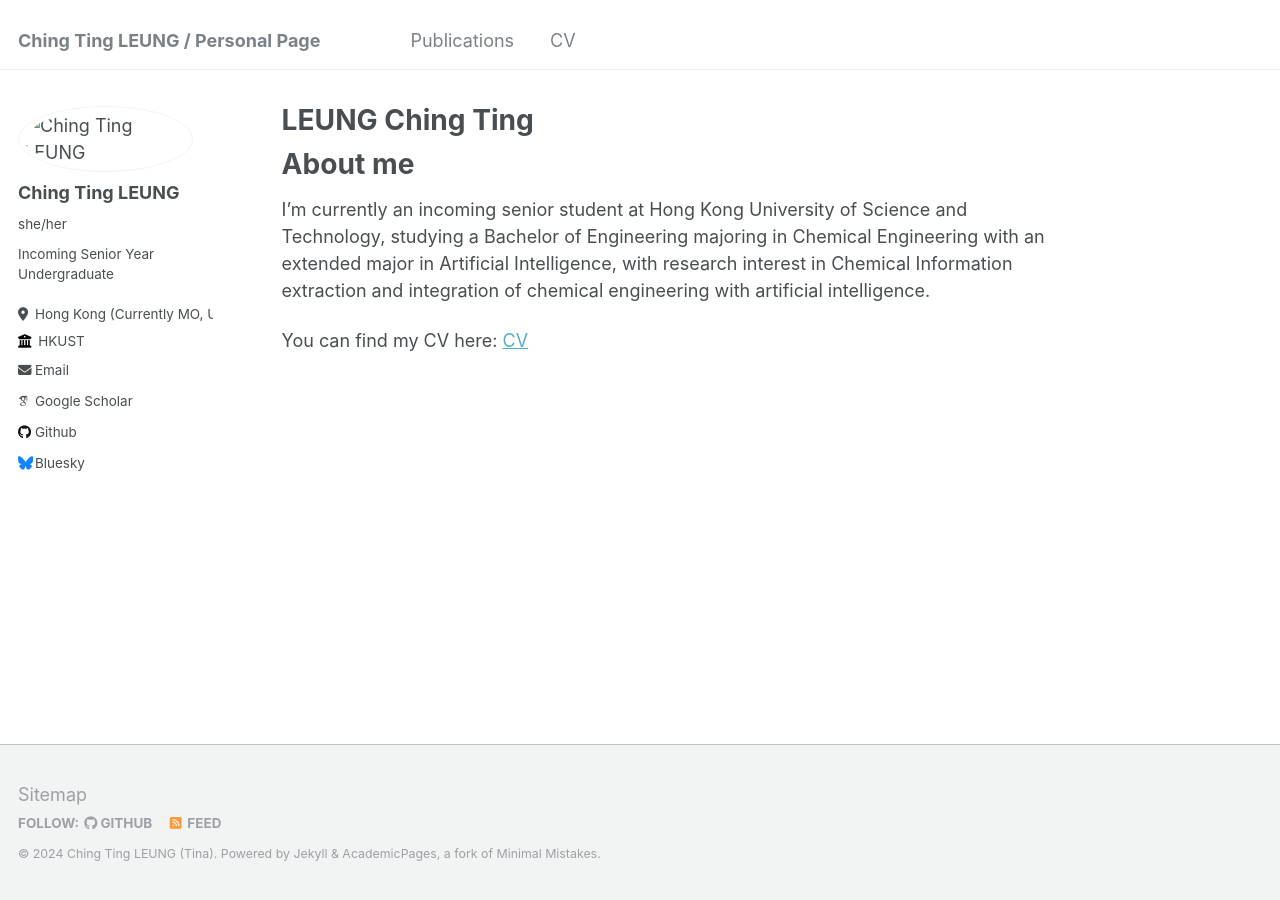
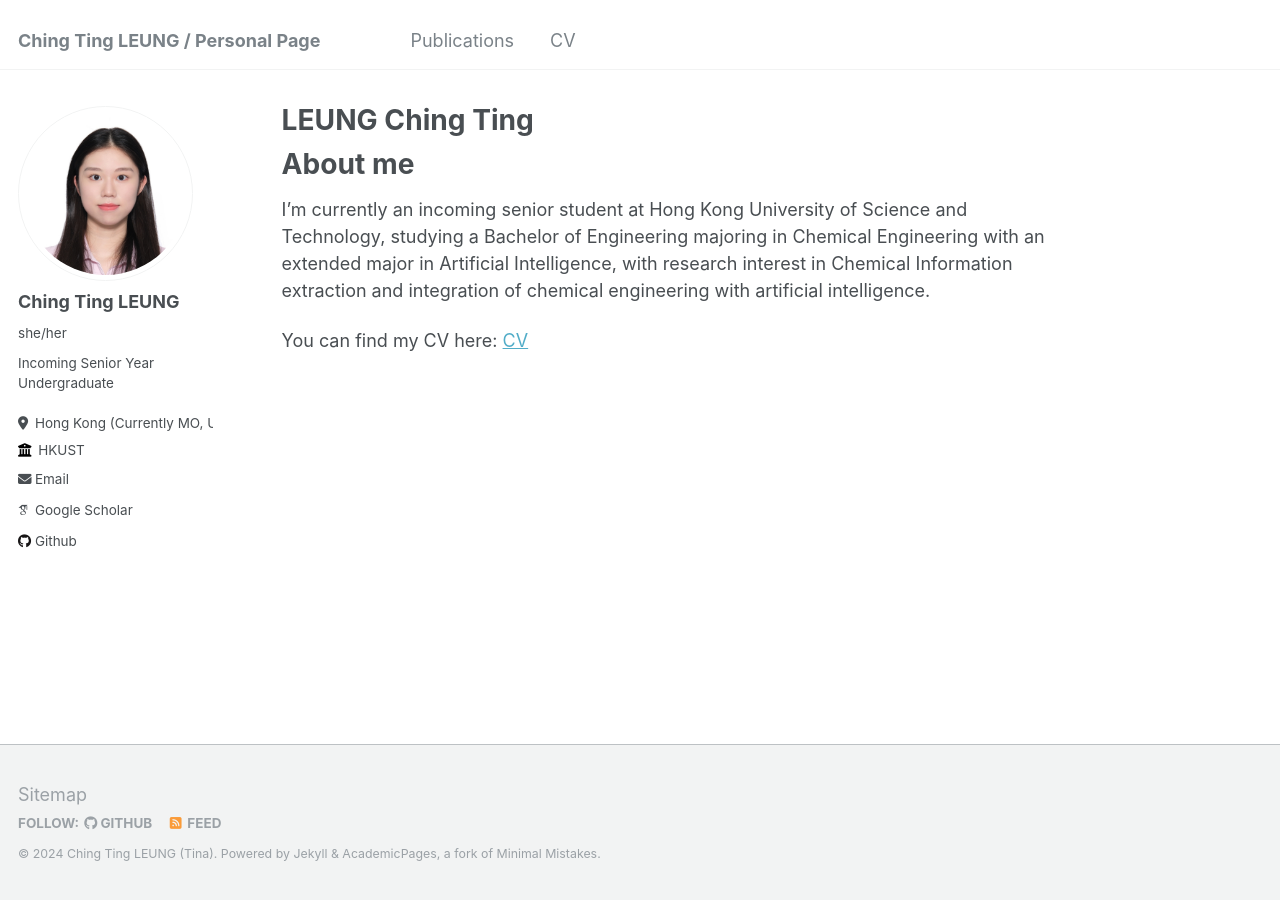
Before and after one commit to ting2025/ting2025.github.io, a Jekyll site: the page built from _pages/about.md, in a window 1280 px wide. Built offline with Jekyll 4.4.1, drawn with Linux system fonts in a browser that asks for light colours; some web fonts are replaced.

Commit message:
Update _config.yml

```diff
--- a/_config.yml
+++ b/_config.yml
@@ -21,7 +21,7 @@ repository               : "ting2025/ting2025.github.io"
 #               Additional customization can be done by editing /_includes/author-profile.html
 author:
   # Biographic information
-  avatar           : "images/Retouched photo copy.png"
+  avatar           : "../images/Retouched photo copy.png"
   name             : "Ching Ting LEUNG"
   pronouns         : "she/her"
   bio              : "Incoming Senior Year Undergraduate"
@@ -48,7 +48,7 @@ author:
   stackoverflow    : # User number or user number and name (i.e., use "1" or "1/jeff-atwood")
 
   # Social media
-  bluesky          : "bsky.app" # Replace this with you Bluesky username
+  bluesky          : #"bsky.app" # Replace this with you Bluesky username
   facebook         : # Username
   flickr           : # Username
   foursquare       : # Username
```
